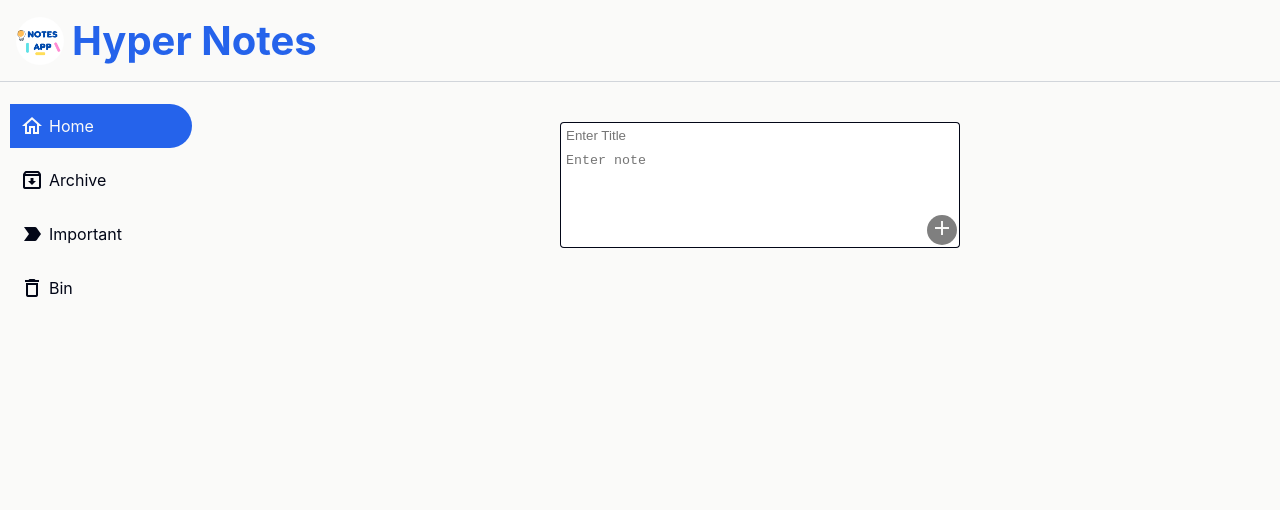
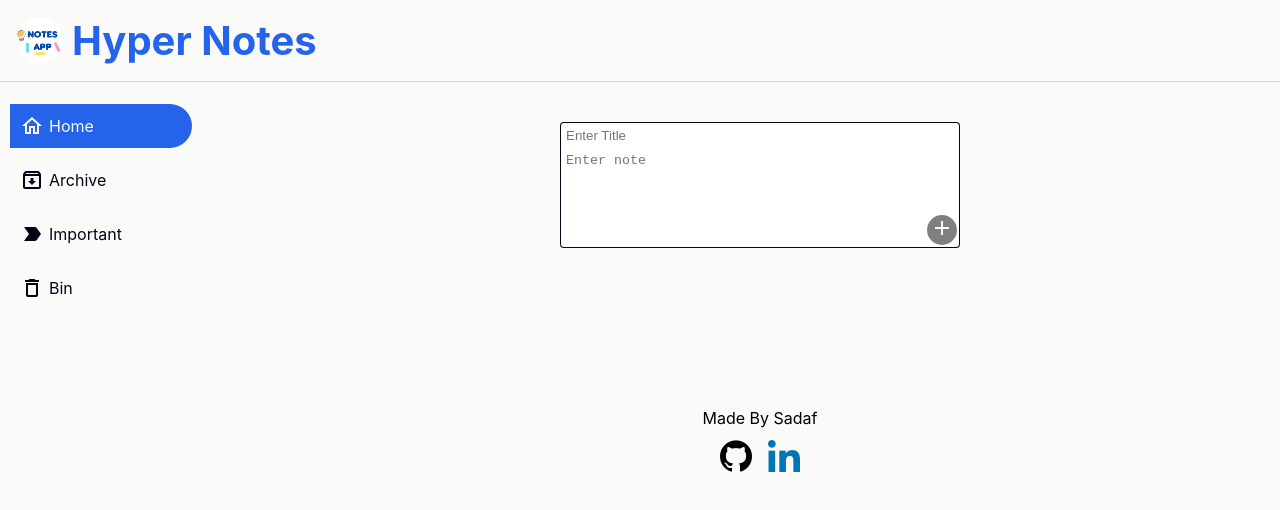
Before and after one commit to sadafkhan0107/notes-app, a React (Create React App) app: page / in a window 1280 px wide. Shown: the top 510 px of the page. Built offline with nearby package versions, Linux system fonts and the light colour scheme.

Commit message:
feat: added footer

```diff
--- /dev/null
+++ b/src/components/Footer/Footer.css
@@ -0,0 +1,21 @@
+.footer-container{
+    margin-left: 12rem;
+    margin-top: 5rem;
+    margin-bottom: 1rem;
+    padding-left: 3rem;
+    font-weight: 400;
+}
+.align-center{
+    align-items: center;
+}
+.d-column{
+    flex-direction: column;
+}
+.foot-logo{
+    width: 2rem;
+    height: 2rem;
+}
+.foot-soc{
+    gap: 1rem;
+    margin-top: 12px;
+}
--- /dev/null
+++ b/src/components/Footer/Footer.jsx
@@ -0,0 +1,17 @@
+import './Footer.css';
+import gitLogo from '../../assets/github-logo.png';
+import linkedInLogo from '../../assets/linkedin-logo.png';
+export const Footer = () => {
+    return(
+    <div>
+        <div className='footer-container d-flex align-center d-column'>
+             <p> Made By Sadaf</p>
+             <div className='d-flex foot-soc align-center'>
+                <a href='https://github.com/sadafkhan0107' > <img className = 'foot-logo' src={gitLogo} alt='github-logo'/></a>
+                <a href='https://www.linkedin.com/in/sadaf-khan-2276081ab/' > <img className = 'foot-logo' src={linkedInLogo} alt='linkedIn-Logo'/></a>
+             </div>
+        </div>
+    </div>
+    )
+
+}
--- a/src/components/index.js
+++ b/src/components/index.js
@@ -4,3 +4,4 @@ export {ImportantInput} from './Input/ImportantInput';
 export {Navbar} from './Navbar/Navbar';
 export {OtherNotes} from './OtherNotes/OtherNotes';
 export {PinnedNotes} from './PinnedNotes/PinnedNotes';
+export { Footer } from './Footer/Footer';
--- a/src/pages/Bin/Bin.jsx
+++ b/src/pages/Bin/Bin.jsx
@@ -11,6 +11,11 @@ export const Bin = () => {
         updatedArr = [...notesArray, ...updatedArr]
         setNotesArray(updatedArr)
         localStorage.setItem('notes', JSON.stringify(updatedArr))
+        const updatedBin = binNotes.filter((note) => note.id !== id)
+        setBinNotes(updatedBin)
+        localStorage.setItem('bin-notes', JSON.stringify(updatedBin))
+    }
+    const handleDelete = (id) => {
         const updatedBin = binNotes.filter((note) => note.id !== id)
         setBinNotes(updatedBin)
         localStorage.setItem('bin-notes', JSON.stringify(updatedBin))
@@ -39,7 +44,7 @@ export const Bin = () => {
                                     <div className="note-note-container">{note.note}</div>
                                             <div className="down-btn d-flex">
                                                 <div className='left-auto d-flex gap'>
-                                                    <button className='cta-btn'>
+                                                    <button className='cta-btn' onClick={() => handleDelete(note.id)}>
                                                         <span className="material-icons-outlined">delete </span>
                                                     </button>
                                                 </div>
--- a/src/pages/Home/Home.jsx
+++ b/src/pages/Home/Home.jsx
@@ -1,5 +1,5 @@
 import './home.css';
-import { Aside,Navbar, Input, OtherNotes, PinnedNotes } from '../../components';
+import { Aside,Navbar, Input, OtherNotes, PinnedNotes,Footer } from '../../components';
 
 export const Home = () =>{
   return (
@@ -13,6 +13,7 @@ export const Home = () =>{
           <OtherNotes />
         </main>
       </div>
+      <Footer />
     </>
   );
 }
```
Also changed, not shown: src/assets/github-logo.png (added), src/assets/linkedin-logo.png (added).
